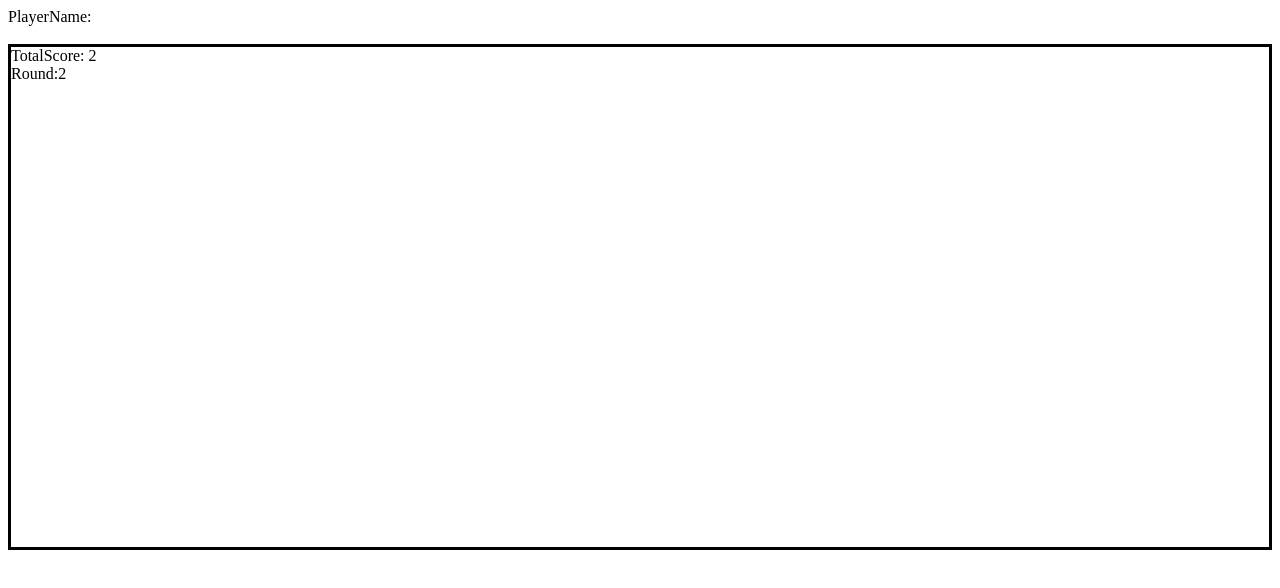
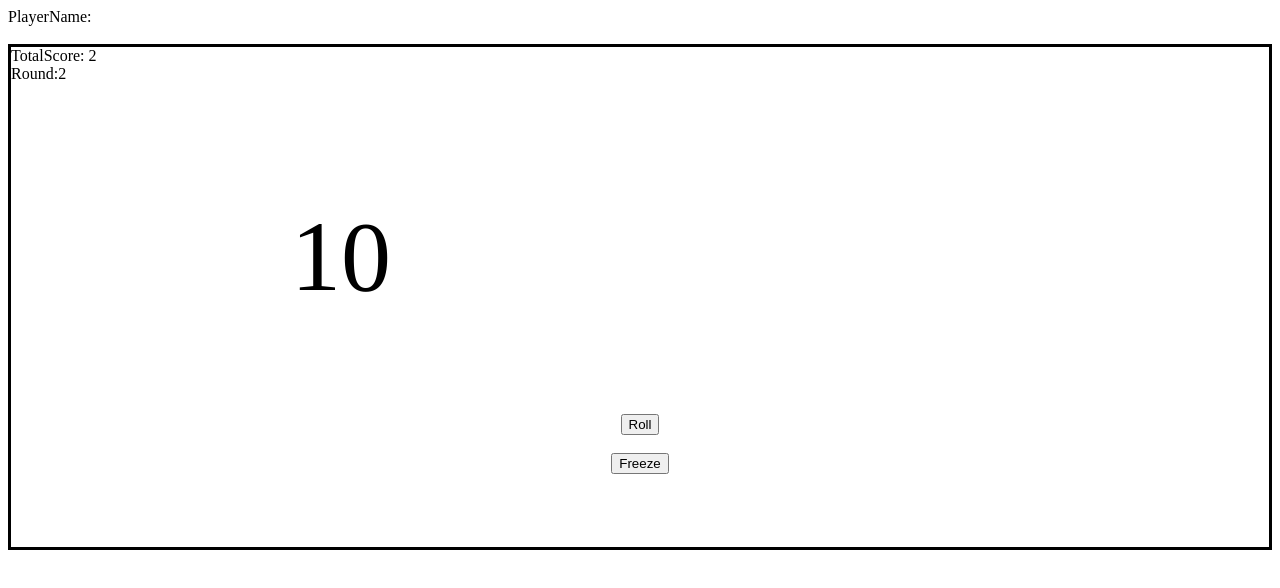
Before and after one commit to MohammedMohammed2/java23-js-i1-mohammed-mohammed, a plain HTML site: page HTML/PigGame.html in a window 1280 px wide. Drawn offline with Linux system fonts and the light colour scheme.

Commit message:
added some buttons

```diff
--- a/HTML/PigGame.html
+++ b/HTML/PigGame.html
@@ -20,6 +20,13 @@
             Round:
             <p id="RoundNumber">2</p>
         </div>
+
+        <p id="DiceNumber">10</p>
+
+
+        <button id="Roll">Roll</button>
+        <br>
+        <button id="Freeze">Freeze</button>
     </div>
 
 </body>
--- a/css.css/styel.css
+++ b/css.css/styel.css
@@ -19,3 +19,26 @@ display:inline;
 #RoundNumber{
     margin-top: auto;
 }
+#Freeze{
+    display:flex;
+    margin-left: auto;
+    margin-right: auto;
+    margin-top:auto;
+    margin-bottom: auto;
+}
+#Roll{
+display: flex;
+margin-left: auto;
+margin-right: auto;
+margin-top:100px;
+margin-bottom: auto;
+}
+
+#DiceNumber{
+    display: block;
+    margin-left:280px;
+    margin-right: auto;
+    margin-top:100px;
+    margin-bottom: auto;
+    font-size:100px;
+}
```
Also changed, not shown: JavaScript/PigGame.js (line endings or trailing spaces).
